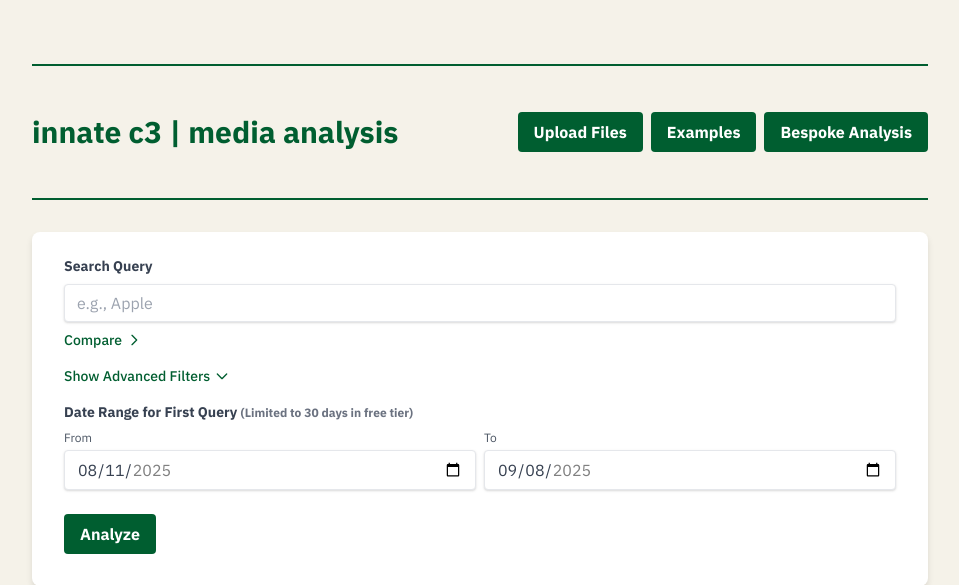
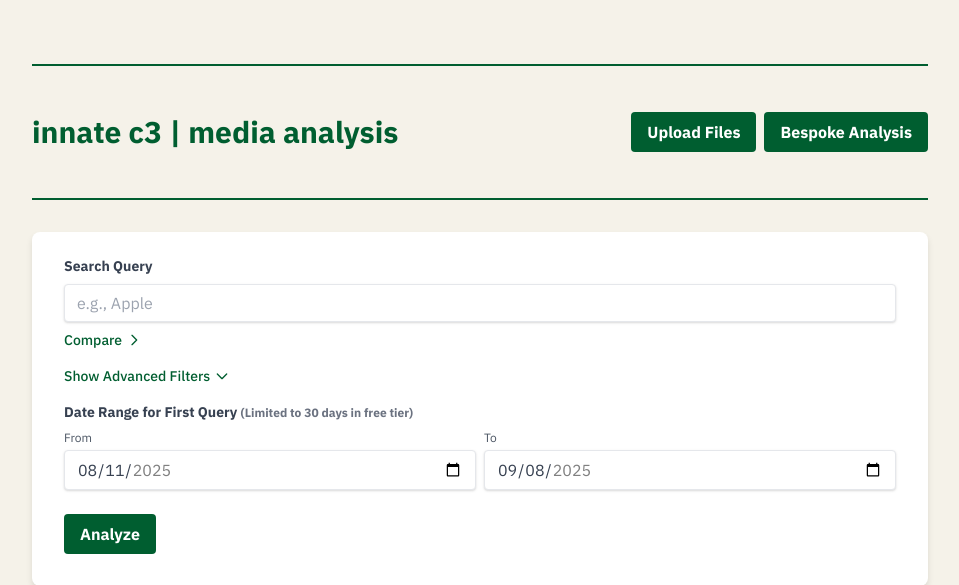
Before and after one commit to nathanstrauss13/news-analyzer, a Flask app: page / in a window 1280 px wide. Shown: the top 585 px of the page, without its empty margins (160-1119 px from the left). Run offline with Flask 3, Linux system fonts and the light colour scheme; some libraries are stand-ins or nearby versions.

Commit message:
Remove 'Examples' button from homepage (hide link to /examples)

```diff
--- a/templates/index.html
+++ b/templates/index.html
@@ -98,9 +98,6 @@
             <div class="flex gap-2">
                 <a href="/upload" class="btn-primary font-bold py-2 px-4 rounded">
                     Upload Files
-                </a>
-                <a href="/examples" class="btn-primary font-bold py-2 px-4 rounded" title="View recent shared analyses">
-                    Examples
                 </a>
                 <a href="https://www.innatec3.com/#contact" class="btn-primary font-bold py-2 px-4 rounded">
                     Bespoke Analysis
```
